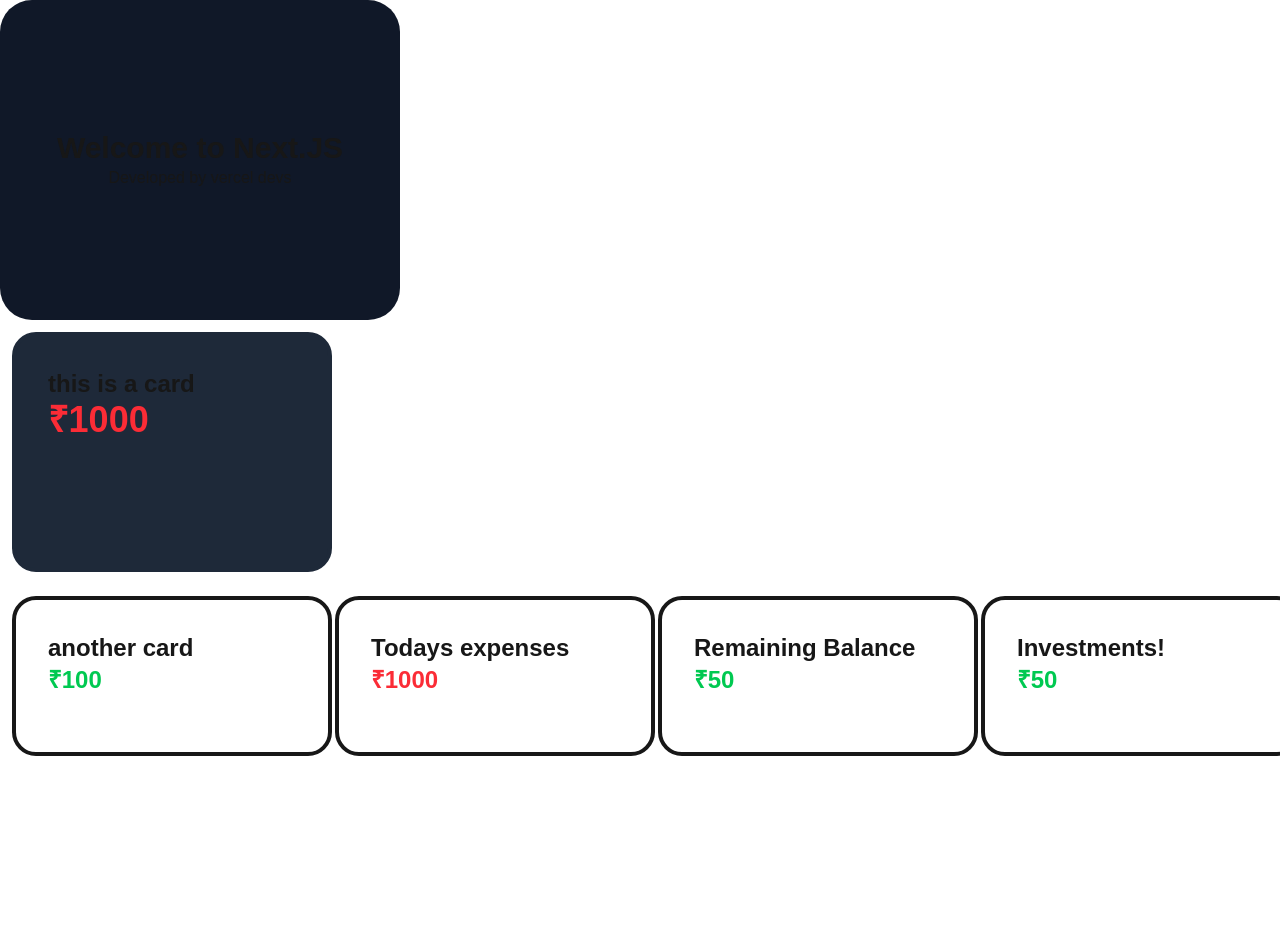
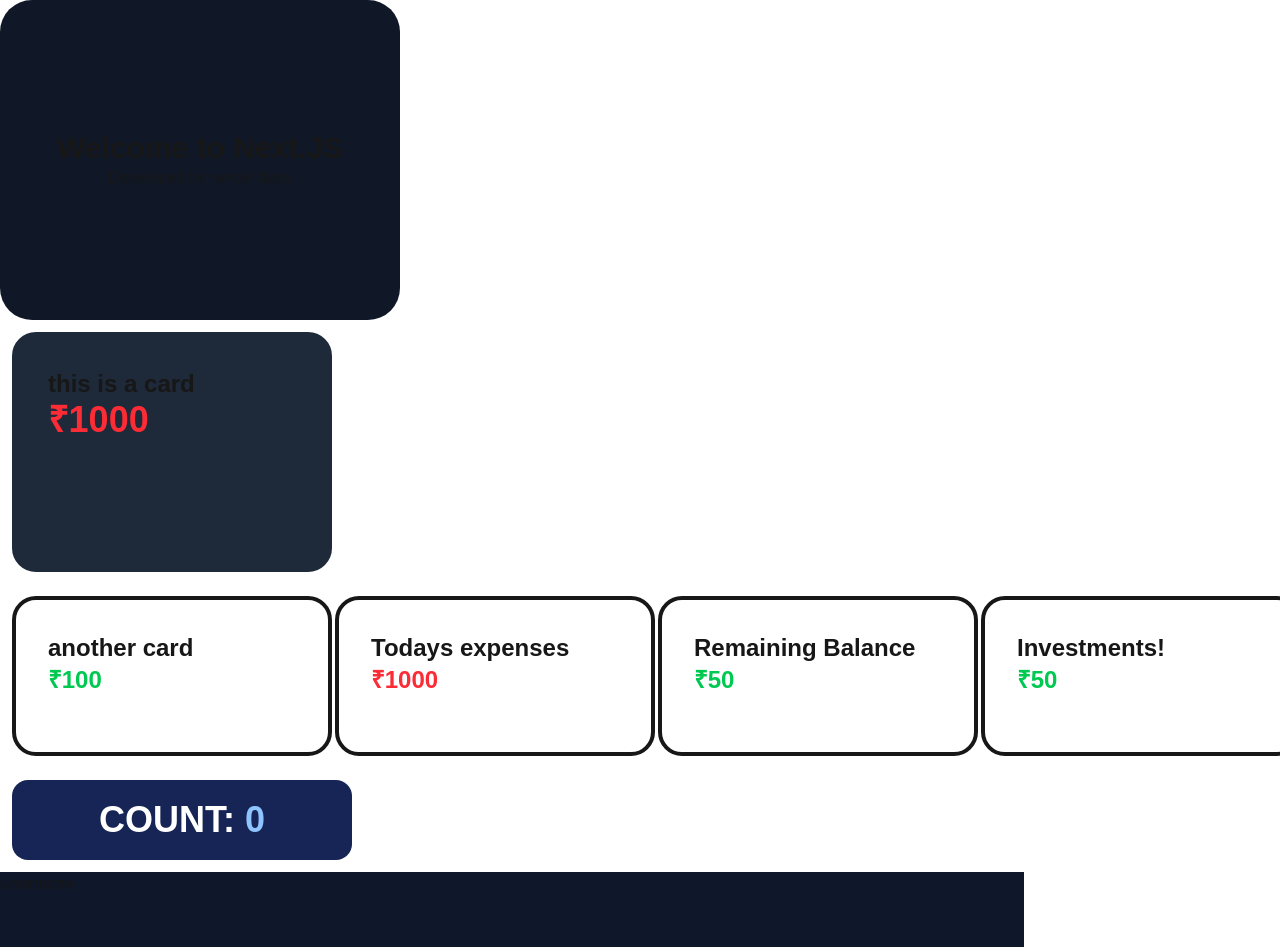
Before and after one commit to varadisthedev/oh-wow-nextjs, a Next.js app: page / in a window 1280 px wide. Shown: the top 947 px of the page. Before the commit the page ends 800 px from the top, so only its background shows below. Built offline with nearby package versions, Linux system fonts and the light colour scheme.

Commit message:
chore: updated page.tsx with new comp

```diff
--- a/app/page.tsx
+++ b/app/page.tsx
@@ -1,6 +1,7 @@
 import Image from "next/image";
 import { ExpenseCard } from "./components/ExpenseCard";
 import { AnotherCard } from "./components/AnotherCard";
+import { LoginForm } from "./client components/LoginForm";
 
 export default function Home() {
   return (
@@ -19,6 +20,8 @@ export default function Home() {
       <AnotherCard amount={50} title={"Remaining Balance"}/>
       <AnotherCard amount={50} title={"Investments!"}/>
     </div>
+
+    <LoginForm/>
     </>
   );
 }
```
